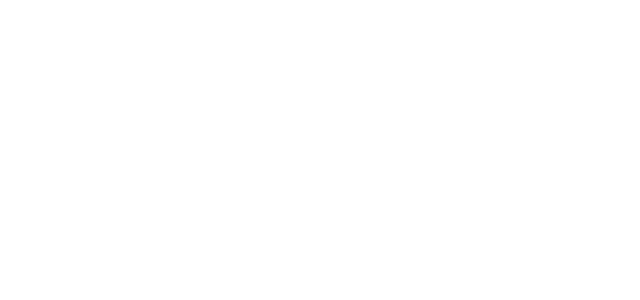
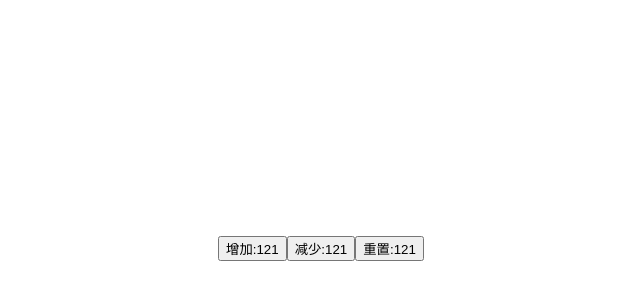
Before and after one commit to youngcaden/react-hooks-learning, a React (Create React App) app: page /my-hook in a window 1280 px wide. Shown: the part 152-452 px from the top of the page, without its empty margins (319-959 px from the left). Built offline with nearby package versions, Linux system fonts and the light colour scheme.

Commit message:
custom hook

```diff
--- a/src/components/Hooks.js
+++ b/src/components/Hooks.js
@@ -18,6 +18,7 @@ function Counter() {
 
     useEffect(() => {
         console.log('this is effect')
+        fn()
     }, [fn])
     // 当dependency数组里面是f1时，不管更新count还是a，都会执行里面的函数，打印出this is effect
     // 当dependency数组里面是fn时，只有更新a时才会执行该函数
--- /dev/null
+++ b/src/components/useCount.js
@@ -0,0 +1,41 @@
+
+
+
+
+import React, { useState } from 'react'
+
+import '../css/useCount.css'
+
+function  useCount(init){
+    let [count,changeCount] = useState(init)
+
+    const increase = () =>{
+        changeCount(count +1)
+    }
+
+    const decrease = () => {
+        changeCount(count-1)
+    }
+
+    const reset = () => {
+        changeCount(init)
+    }
+
+    return [count, { increase, decrease, reset }]
+
+}
+
+function MyHooks(){
+
+    let [a, changeA] = useCount(121)
+    return (
+        <div className="useCount">
+            <button onClick={changeA.increase}>增加:{a}</button>
+            <button onClick={changeA.decrease}>减少:{a}</button>
+            <button onClick={changeA.reset}>重置:{a}</button>
+      </div>
+    )
+
+}
+
+export default MyHooks
--- /dev/null
+++ b/src/css/useCount.css
@@ -0,0 +1,11 @@
+
+
+.useCount{
+    width: 100vw;
+    height: 100vh;
+    display: flex;
+    justify-content: center;
+    align-items: center;
+    font-size: 40px;
+    color: black;
+}
--- a/src/router/router.js
+++ b/src/router/router.js
@@ -10,6 +10,8 @@ import Loading from '../components/Loading'
 const App = React.lazy(() => import('../components/App'))
 const Counter = React.lazy(() => import('../components/Counter'))
 const Hooks = React.lazy(() => import('../components/Hooks'))
+
+const MyHooks = React.lazy(() => import('../components/useCount'))
 
 
 
@@ -30,6 +32,11 @@ const Application = () => (
                     <Route path="/hooks" component={Hooks}/>
             </Switch>
         </Suspense>
+        <Suspense fallback={ <Loading /> }>
+            <Switch>
+                    <Route path="/my-hook" component={MyHooks}/>
+            </Switch>
+        </Suspense>
   </Router>
 );
 
```
Also changed, not shown: 1 other file (tests, documents, lock files or other folders).
